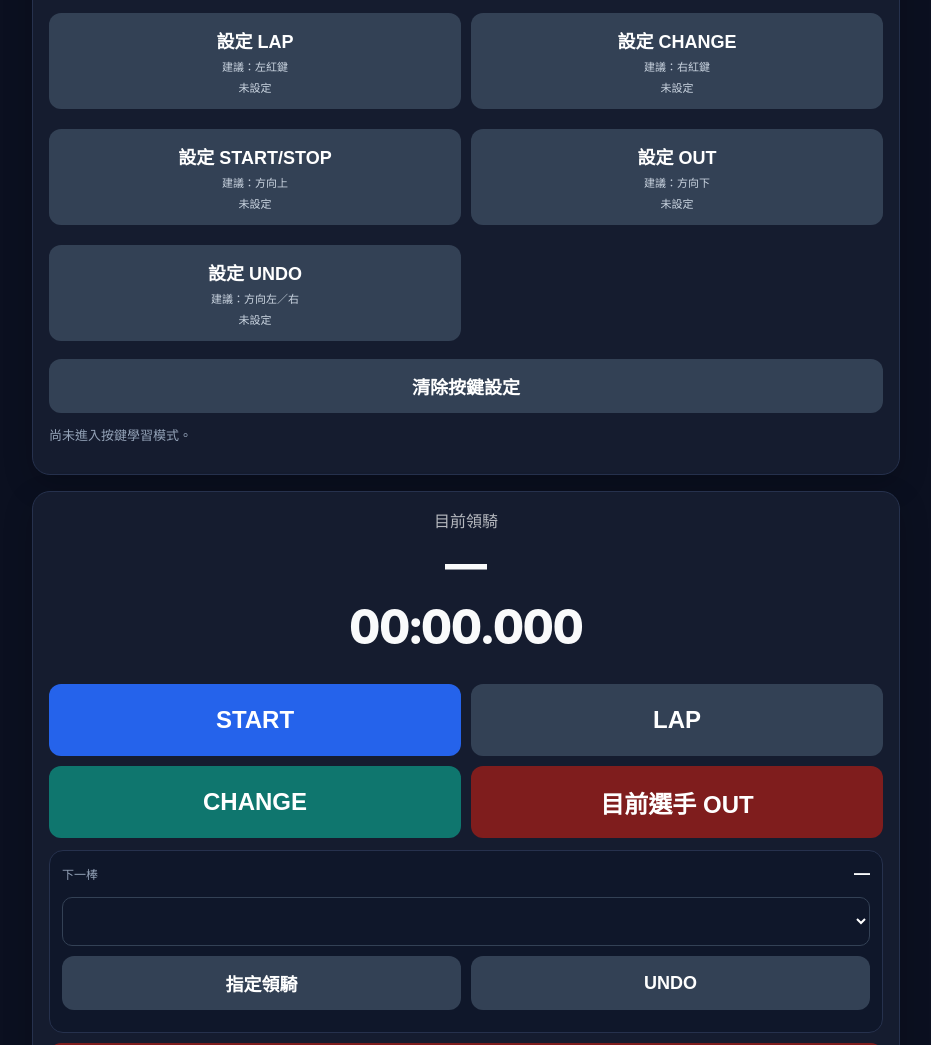
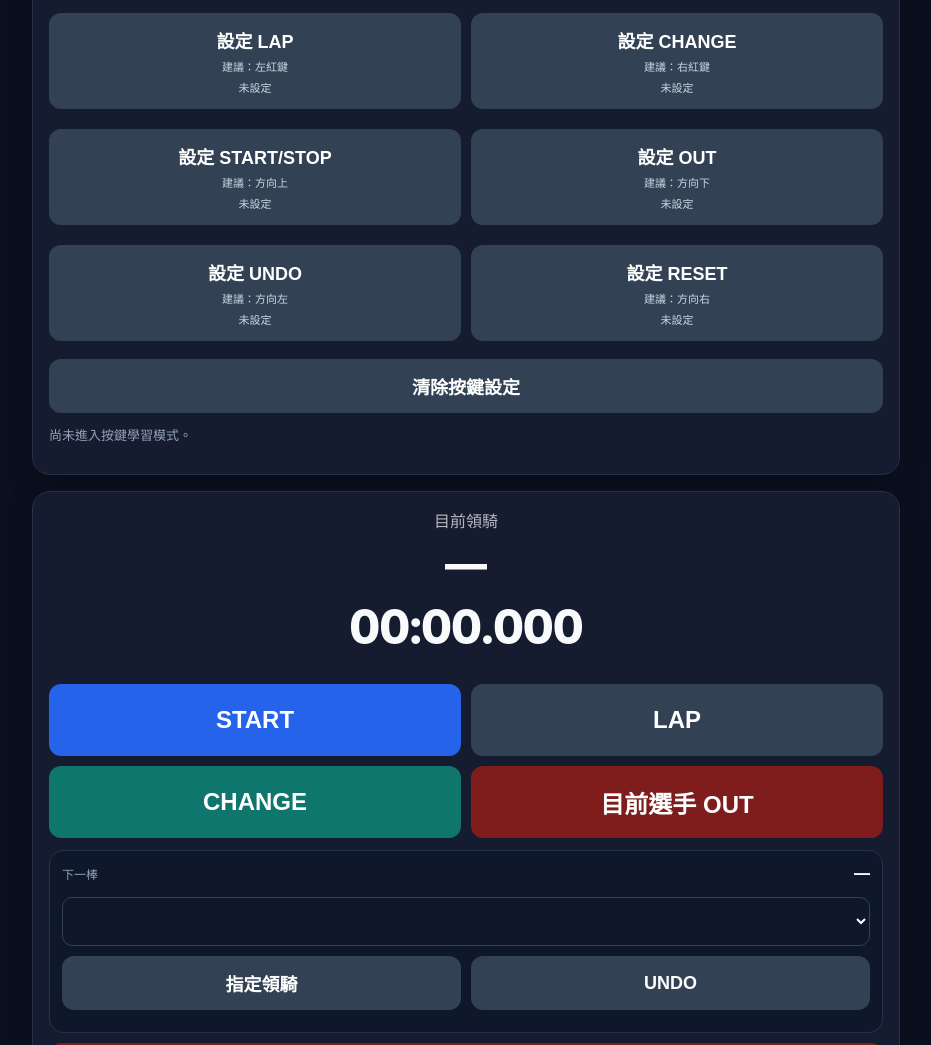
Before and after one commit to ahi0128/track-cycling-timer, a plain HTML site: page index.html in a window 1280 px wide. Shown: the part 1054-2099 px from the top of the page, without its empty margins (174-1105 px from the left). Drawn offline with nearby package versions, Linux system fonts and the light colour scheme.

Commit message:
Add RESET to physical controller mapping UI

```diff
--- a/index.html
+++ b/index.html
@@ -73,7 +73,8 @@
   <button class="learn-control" data-action="change">設定 CHANGE <small>建議：右紅鍵</small><small id="map-change">未設定</small></button>
   <button class="learn-control" data-action="startStop">設定 START/STOP <small>建議：方向上</small><small id="map-startStop">未設定</small></button>
   <button class="learn-control" data-action="out">設定 OUT <small>建議：方向下</small><small id="map-out">未設定</small></button>
-  <button class="learn-control" data-action="undo">設定 UNDO <small>建議：方向左／右</small><small id="map-undo">未設定</small></button>
+  <button class="learn-control" data-action="undo">設定 UNDO <small>建議：方向左</small><small id="map-undo">未設定</small></button>
+  <button class="learn-control" data-action="reset">設定 RESET <small>建議：方向右</small><small id="map-reset">未設定</small></button>
 </div>
 <div class="controller-actions">
   <button id="clearControllerMap">清除按鍵設定</button>
```
